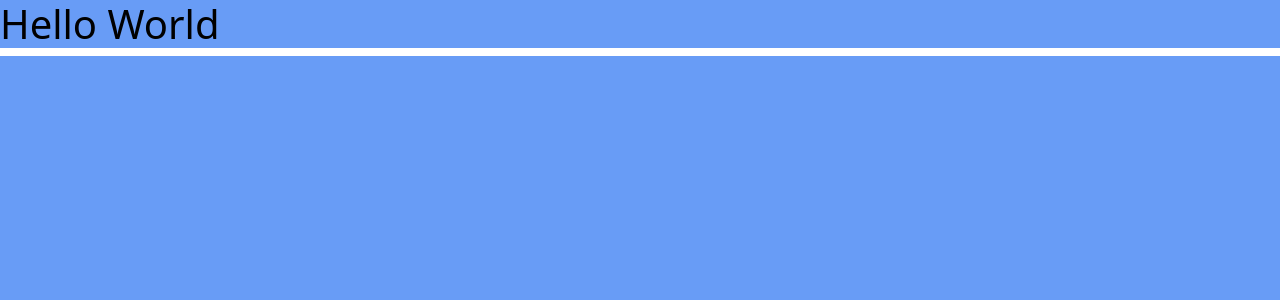
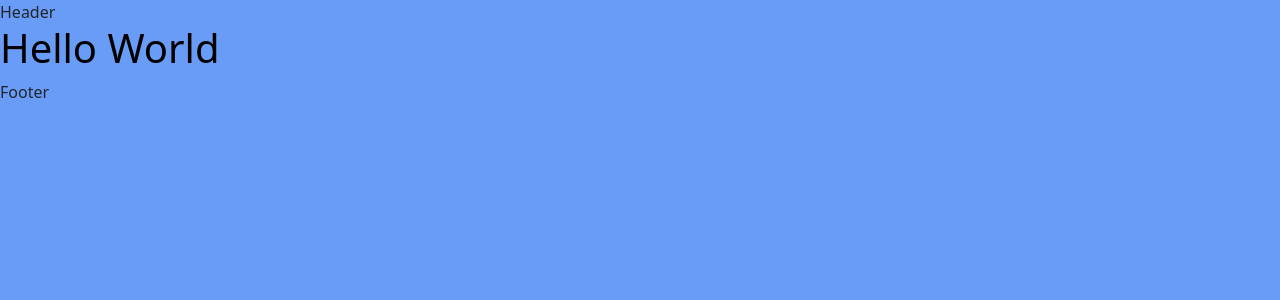
Before and after one commit to OluC94/portfolio-nextjs, a Next.js app: page / in a window 1280 px wide. Shown: the top 300 px of the page. Built offline with nearby package versions, Linux system fonts and the light colour scheme.

Commit message:
setup project layout

```diff
--- /dev/null
+++ b/components/Footer/Footer.tsx
@@ -0,0 +1,7 @@
+import React, { FC } from "react";
+
+const Footer = () => {
+  return <div>Footer</div>;
+};
+
+export default Footer;
--- /dev/null
+++ b/components/Header/Header.tsx
@@ -0,0 +1,7 @@
+import React, { FC } from "react";
+
+const Header = () => {
+  return <div>Header</div>;
+};
+
+export default Header;
--- /dev/null
+++ b/components/Layout/Layout.tsx
@@ -0,0 +1,19 @@
+import React, { FC, Fragment } from "react";
+import Header from "../Header/Header";
+import Footer from "../Footer/Footer";
+
+interface Props {
+  children: any;
+}
+
+const Layout = (props: Props) => {
+  return (
+    <Fragment>
+      <Header />
+      <section>{props.children}</section>
+      <Footer />
+    </Fragment>
+  );
+};
+
+export default Layout;
--- a/pages/_app.tsx
+++ b/pages/_app.tsx
@@ -4,7 +4,12 @@ import "remixicon/fonts/remixicon.css";
 import "slick-carousel/slick/slick.css";
 import "slick-carousel/slick/slick-theme.css";
 import type { AppProps } from "next/app";
+import Layout from "@/components/Layout/Layout";
 
 export default function App({ Component, pageProps }: AppProps) {
-  return <Component {...pageProps} />;
+  return (
+    <Layout>
+      <Component {...pageProps} />
+    </Layout>
+  );
 }
--- a/styles/globals.css
+++ b/styles/globals.css
@@ -96,16 +96,15 @@ h2 {
   font-size: 2.5rem;
 }
 
-section {
-  padding-top: 150px;
-}
-
 footer {
   padding-bottom: 10px;
   padding-top: 60px;
   border-top: 1px solid black;
 }
 
+.region {
+  padding-top: 150px;
+}
 .primary_button {
   background: grey !important;
   padding: 7px 25px !important;
```
Also changed, not shown: components/Footer/footer.module.css (added), components/Header/header.module.css (added), components/Layout/layout.module.css (added), components/data/portfolio.ts (renamed from components/portfolio.ts).
